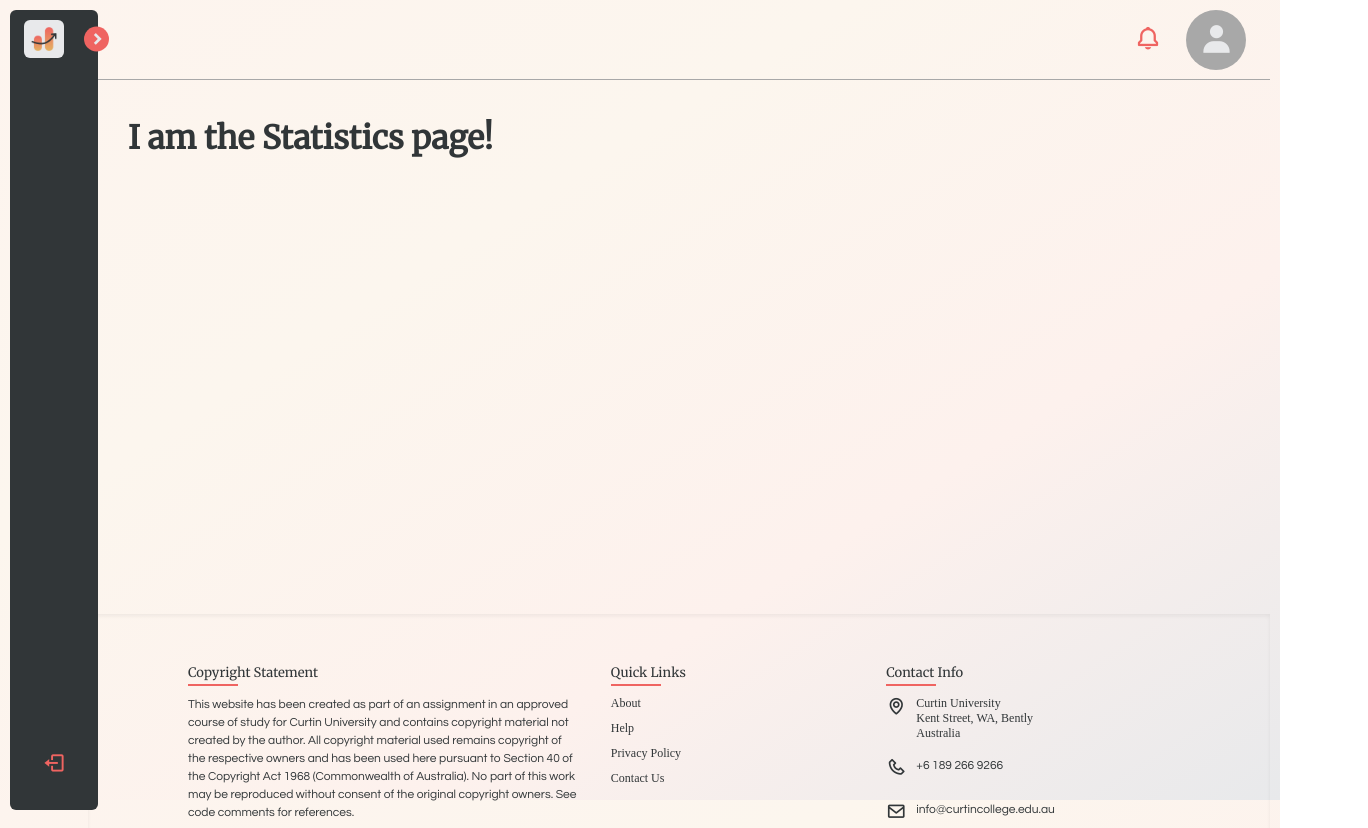
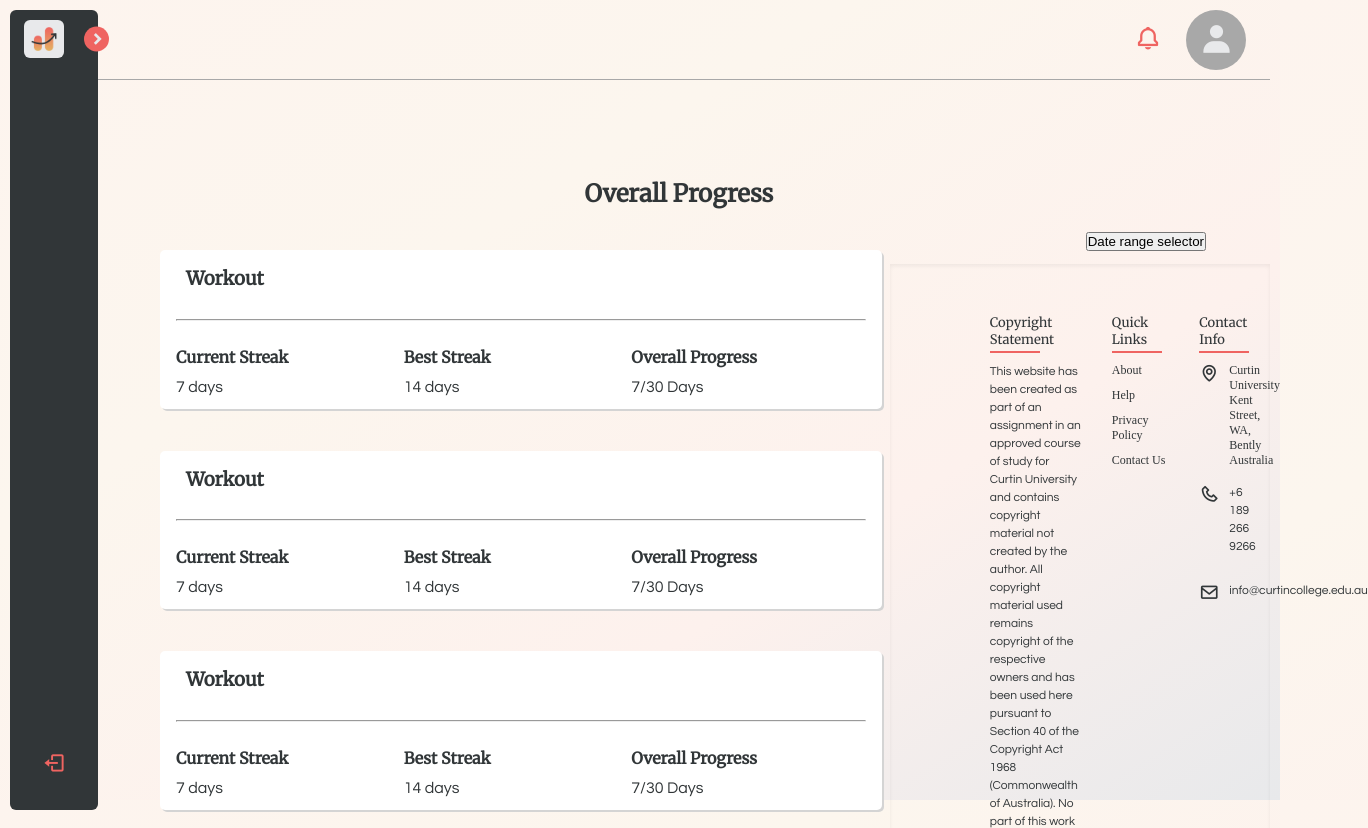
Before and after one commit to s3851446/habithub-frontend, a SvelteKit app in the folder WIP/habithub-frontend/: page /statistics in a window 1280 px wide. Shown: the top 828 px of the page, 1368 px wide, since content can reach past the window. Built offline with nearby package versions, Linux system fonts and the light colour scheme; no server answers.

Commit message:
uploading statistics page

```diff
--- a/WIP/habithub-frontend/src/routes/statistics/+page.svelte
+++ b/WIP/habithub-frontend/src/routes/statistics/+page.svelte
@@ -1,3 +1,218 @@
-<div class="body">
-    <h1>I am the Statistics page!</h1>
-</div>
+    <div class="body">
+      <section class="statistics">
+        <div class="content-wrap item-details divider">
+          <h2 id="statistics">Overall Progress</h2>
+        </div>
+        <div class="statistics-button">
+          <button type="button">Date range selector</button>
+        </div>
+        <div class="column">
+          <div class="new-container">
+            <h3>Workout</h3>
+            <hr>
+            <br>
+            <div class="variable-row">
+              <div class="variable-column">
+                <h4>Current Streak</h4>
+                <p>7 days</p>
+              </div>
+              <div class="variable-column">
+                <h4>Best Streak</h4>
+                <p>14 days</p>
+              </div>
+              <div class="variable-column">
+                <h4>Overall Progress</h4>
+                <p>7/30 Days</p>
+              </div>
+            </div>
+          </div>
+        </div>
+
+        <div class="column">
+          <div class="new-container">
+            <h3>Workout</h3>
+            <hr>
+            <br>
+            <div class="variable-row">
+              <div class="variable-column">
+                <h4>Current Streak</h4>
+                <p>7 days</p>
+              </div>
+              <div class="variable-column">
+                <h4>Best Streak</h4>
+                <p>14 days</p>
+              </div>
+              <div class="variable-column">
+                <h4>Overall Progress</h4>
+                <p>7/30 Days</p>
+              </div>
+            </div>
+          </div>
+        </div>
+
+        <div class="column">
+          <div class="new-container">
+            <h3>Workout</h3>
+            <hr>
+            <br>
+            <div class="variable-row">
+              <div class="variable-column">
+                <h4>Current Streak</h4>
+                <p>7 days</p>
+              </div>
+              <div class="variable-column">
+                <h4>Best Streak</h4>
+                <p>14 days</p>
+              </div>
+              <div class="variable-column">
+                <h4>Overall Progress</h4>
+                <p>7/30 Days</p>
+              </div>
+            </div>
+          </div>
+        </div>
+      </section>
+    </div>
+
+<style>
+
+/* Global Styles
+--------------------- */
+
+html {
+    box-sizing: border-box;
+}
+*, *:before, *:after {
+    box-sizing: inherit;
+}
+
+body {
+    margin: 0;
+    padding: 0;
+    font-size: 15px;
+    line-height: 1.5;
+    font-style: normal;
+}
+img {
+    width: 300px;
+}
+a:hover {
+    text-decoration: none;
+}
+h1, h2, h3, h4 {
+  line-height: 1;
+  margin: 10px;
+  text-align: center;
+}
+h2 {
+    padding-top: 20px;
+}
+h3 {
+  padding: 20px 0;
+}
+p {
+  text-align: left;
+}
+.content-wrap {
+    max-width: 95%;
+    width: 85%;
+    margin: 0 auto;
+    padding: 10px 0;
+    padding-bottom: 16px;
+}
+.item-details h3 ~ p {
+    margin: 0;
+}
+.divider > section {
+    padding: 25px 0;
+}
+.variable-column h4 {
+  text-align: left;
+}
+
+/* Statistics
+-----------------------------------*/
+
+.statistics {
+  padding: 24px 24px;
+}
+.column {
+  float: left;
+  width: 70%;
+  margin-bottom: 16px;
+  padding: 8px 8px;
+}
+.column h3 {
+  margin-bottom: 10px;
+  text-align: left;
+}
+.column h4 {
+  margin-left: 0;
+}
+
+@media screen and (max-width: 750px) {
+  .column {
+    width: 100%;
+    display: block;
+  }
+}
+.new-container {
+  padding: 0 16px;
+  border-radius: 5px;
+  background-color: #ffffff;
+  box-shadow: 2px 2px #d4d4d4;
+}
+.new-container::after, .row::after {
+  content: "";
+  clear: both;
+  display: table;
+}
+.statistics-button {
+  float: right;
+}
+.variable-column {
+  float: left;
+  width: 33%;
+}
+.variable-row:after {
+  content: "";
+  display: table;
+  clear: both;
+}
+
+/* Responsive Elements
+--------------------- */
+
+/* Display the columns on small screens */
+@media screen and (max-width: 900px) {
+  .column {
+    float: left;
+    width: 70%;
+    display: block;
+  }
+}
+@media screen and (max-width: 750px) {
+  .column {
+    float: left;
+    width: 100%;
+    display: block;
+  }
+}
+/* this is a media query that uses max-width. It triggers at 749
+so it doesn't clash with the min-width. h1 font size reduces in size.
+It also changes line height of h2 and h1 and margin of h1.
+*/
+@media screen and (max-width:749px){
+    h1 {
+        font-size: 55px;
+        margin-bottom: 20px;
+        padding-left: 50px;
+    }
+    h1, h2 {
+        line-height: 1;
+    }
+    h2 {
+      font-size: 35px;
+    }
+}
+</style>
```
